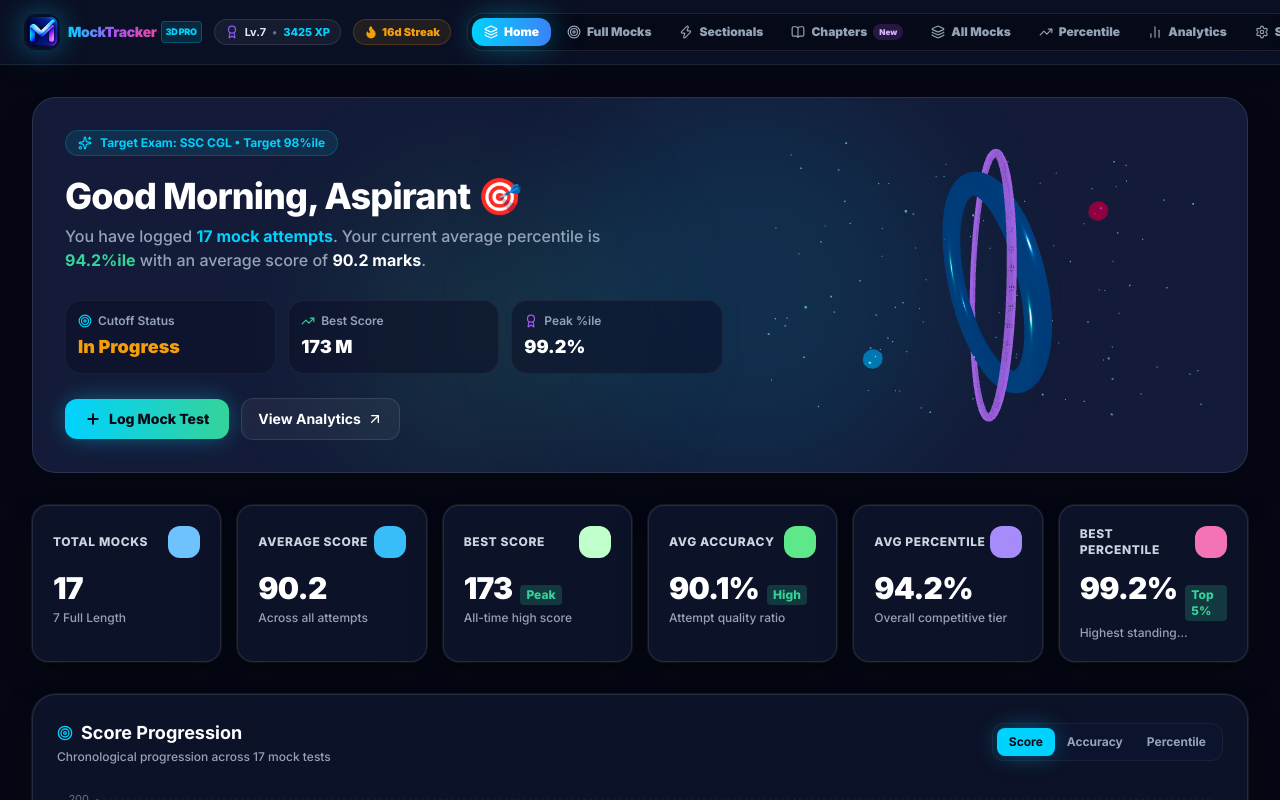
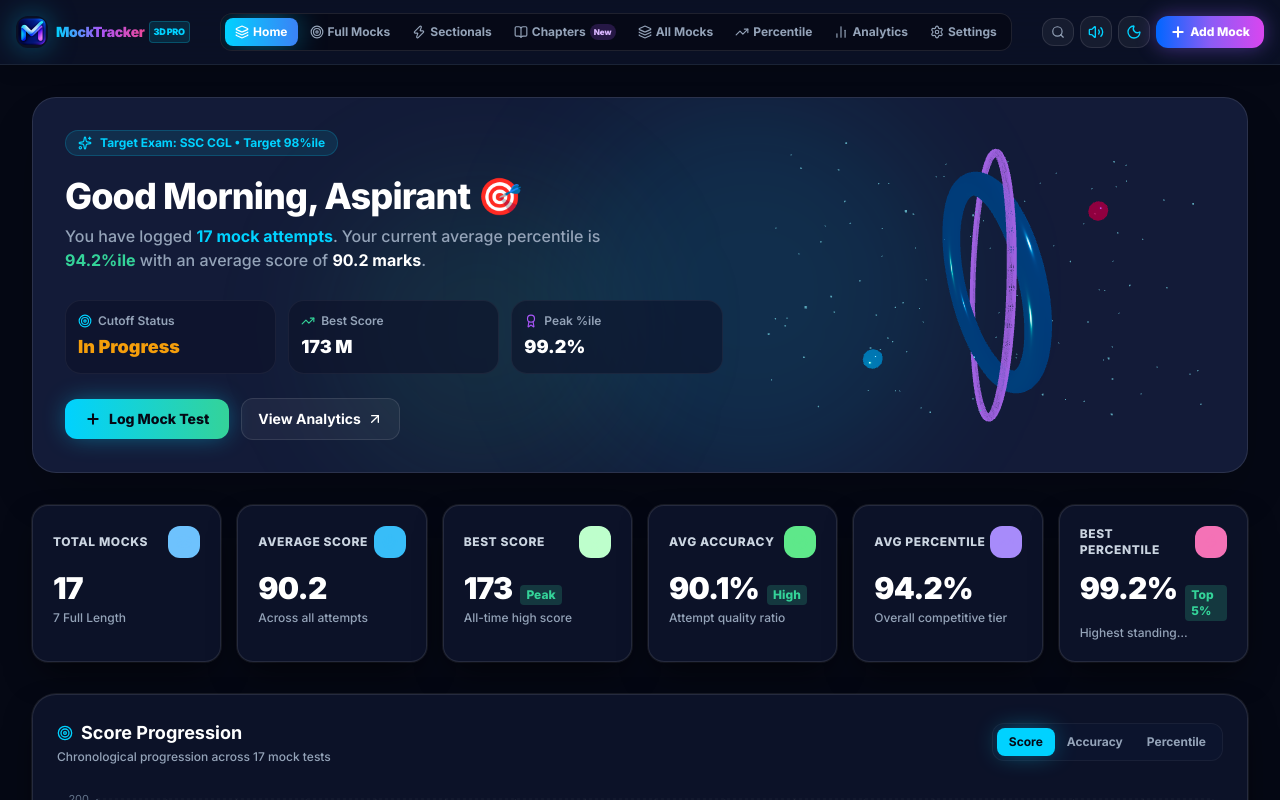
Before and after one commit to sscrecall-prog/mock-percentile-tracker, a React (Vite) app: page / in a window 1280 px wide. Shown: the top 800 px of the page. Built offline with nearby package versions, Linux system fonts and the light colour scheme.

Commit message:
Fix navbar width overflow and ensure + Add Mock CTA, sound toggle, theme switch and search are always 100% visible across all desktop screen sizes at 100% Chrome zoom

```diff
--- a/src/components/common/Navbar.tsx
+++ b/src/components/common/Navbar.tsx
@@ -10,7 +10,6 @@ import {
   Target,
   Zap,
   Settings as SettingsIcon,
-  Sparkles,
   BookOpen,
   Flame,
   Volume2,
@@ -35,14 +34,14 @@ export const Navbar: React.FC = () => {
   const { theme, setTheme, activeTheme } = useTheme();
 
   const navItems: { id: NavView; label: string; icon: React.ReactNode; badge?: string }[] = [
-    { id: 'home', label: 'Home', icon: <Layers className="w-3.5 h-3.5" /> },
-    { id: 'full-length', label: 'Full Mocks', icon: <Target className="w-3.5 h-3.5" /> },
-    { id: 'sectional', label: 'Sectionals', icon: <Zap className="w-3.5 h-3.5" /> },
-    { id: 'chapter-wise', label: 'Chapters', icon: <BookOpen className="w-3.5 h-3.5" />, badge: 'New' },
-    { id: 'mocks', label: 'All Mocks', icon: <Layers className="w-3.5 h-3.5" /> },
-    { id: 'percentile', label: 'Percentile', icon: <TrendingUp className="w-3.5 h-3.5" /> },
-    { id: 'analytics', label: 'Analytics', icon: <BarChart2 className="w-3.5 h-3.5" /> },
-    { id: 'settings', label: 'Settings', icon: <SettingsIcon className="w-3.5 h-3.5" /> },
+    { id: 'home', label: 'Home', icon: <Layers className="w-3.5 h-3.5 shrink-0" /> },
+    { id: 'full-length', label: 'Full Mocks', icon: <Target className="w-3.5 h-3.5 shrink-0" /> },
+    { id: 'sectional', label: 'Sectionals', icon: <Zap className="w-3.5 h-3.5 shrink-0" /> },
+    { id: 'chapter-wise', label: 'Chapters', icon: <BookOpen className="w-3.5 h-3.5 shrink-0" />, badge: 'New' },
+    { id: 'mocks', label: 'All Mocks', icon: <Layers className="w-3.5 h-3.5 shrink-0" /> },
+    { id: 'percentile', label: 'Percentile', icon: <TrendingUp className="w-3.5 h-3.5 shrink-0" /> },
+    { id: 'analytics', label: 'Analytics', icon: <BarChart2 className="w-3.5 h-3.5 shrink-0" /> },
+    { id: 'settings', label: 'Settings', icon: <SettingsIcon className="w-3.5 h-3.5 shrink-0" /> },
   ];
 
   const handleNavClick = (id: NavView) => {
@@ -52,68 +51,64 @@ export const Navbar: React.FC = () => {
 
   return (
     <header className="sticky top-0 z-40 w-full backdrop-blur-xl border-b transition-colors duration-300 bg-white/90 dark:bg-[#0c1228]/85 warm-cream:bg-warmBg/90 border-slate-200/80 dark:border-slate-800/80 shadow-lg">
-      <div className="w-full max-w-[1440px] mx-auto px-3 sm:px-4 lg:px-6 h-16 flex items-center justify-between gap-2 sm:gap-4">
+      <div className="w-full max-w-[1440px] mx-auto px-2 sm:px-4 h-16 flex items-center justify-between gap-1.5 sm:gap-3 overflow-hidden">
 
-        {/* 1. Brand Logo & Aspirant Rank Badge */}
-        <div className="flex items-center gap-3 shrink-0">
+        {/* 1. Brand Logo & Gamification Badges */}
+        <div className="flex items-center gap-2 shrink-0">
           <div
             onClick={() => handleNavClick('home')}
-            className="flex items-center gap-2 cursor-pointer group shrink-0"
+            className="flex items-center gap-1.5 sm:gap-2 cursor-pointer group shrink-0"
           >
             <img
               src="/logo.png"
               alt="MockTracker Logo"
-              className="w-8 h-8 sm:w-9 sm:h-9 rounded-xl object-contain shadow-glow-cyan group-hover:scale-105 transition-transform duration-300 shrink-0"
+              className="w-7 h-7 sm:w-8 sm:h-8 rounded-xl object-contain shadow-glow-cyan group-hover:scale-105 transition-transform duration-300 shrink-0"
             />
-            <div>
+            <div className="shrink-0">
               <div className="font-black text-xs sm:text-sm tracking-tight text-slate-900 dark:text-white flex items-center gap-1">
                 <span className="bg-gradient-to-r from-[#00d2ff] via-[#a855f7] to-[#ec4899] bg-clip-text text-transparent">MockTracker</span>
-                <span className="text-[9px] font-black px-1 py-0.2 rounded bg-cyan-500/15 text-cyan-500 dark:text-[#00d2ff] border border-cyan-500/30 uppercase">
+                <span className="text-[8px] sm:text-[9px] font-black px-1 py-0.2 rounded bg-cyan-500/15 text-cyan-500 dark:text-[#00d2ff] border border-cyan-500/30 uppercase">
                   3D Pro
                 </span>
               </div>
-              <p className="text-[9px] text-slate-500 dark:text-slate-400 font-medium hidden 2xl:block">
-                Percentile & Score Intelligence
-              </p>
             </div>
           </div>
 
-          {/* Gamification Level Pill (Desktop) */}
-          <div className="hidden xl:flex items-center gap-1.5 px-2.5 py-1 rounded-full bg-slate-100 dark:bg-white/5 border border-slate-200 dark:border-white/10 text-[11px] font-bold">
-            <Award className="w-3.5 h-3.5 text-[#8b5cf6]" />
+          {/* Gamification Level Pill (Visible on very wide screens 2xl) */}
+          <div className="hidden 2xl:flex items-center gap-1.5 px-2 py-0.5 rounded-full bg-slate-100 dark:bg-white/5 border border-slate-200 dark:border-white/10 text-[10px] font-bold shrink-0">
+            <Award className="w-3 h-3 text-[#8b5cf6]" />
             <span className="text-slate-700 dark:text-slate-200">Lv.{gamification.level}</span>
-            <span className="text-slate-400 dark:text-slate-500">•</span>
             <span className="text-[#00d2ff] font-extrabold">{gamification.totalXp} XP</span>
           </div>
 
-          {/* Streak Flame Badge */}
+          {/* Streak Flame Badge (Visible on very wide screens 2xl) */}
           <div
             title={`${gamification.streakDays} Day Active Mock Streak!`}
-            className="hidden sm:flex items-center gap-1 px-2.5 py-1 rounded-full bg-amber-500/10 border border-amber-500/20 text-amber-500 text-[11px] font-black"
+            className="hidden 2xl:flex items-center gap-1 px-2 py-0.5 rounded-full bg-amber-500/10 border border-amber-500/20 text-amber-500 text-[10px] font-black shrink-0"
           >
-            <Flame className="w-3.5 h-3.5 fill-amber-500" />
+            <Flame className="w-3 h-3 fill-amber-500" />
             <span>{gamification.streakDays}d Streak</span>
           </div>
         </div>
 
-        {/* 2. Desktop Navigation Tabs */}
-        <nav className="hidden lg:flex items-center gap-0.5 xl:gap-1 bg-slate-100/90 dark:bg-[#050814]/80 p-1 rounded-2xl border border-slate-200/80 dark:border-white/10 backdrop-blur-md">
+        {/* 2. Desktop Navigation Tabs (Compact & Responsive) */}
+        <nav className="hidden lg:flex items-center gap-0.5 bg-slate-100/90 dark:bg-[#050814]/80 p-0.5 xl:p-1 rounded-xl border border-slate-200/80 dark:border-white/10 backdrop-blur-md shrink min-w-0 overflow-x-auto no-scrollbar">
           {navItems.map((item) => {
             const isActive = activeView === item.id;
             return (
               <button
                 key={item.id}
                 onClick={() => handleNavClick(item.id)}
-                className={`relative flex items-center gap-1.5 px-2.5 xl:px-3 py-1.5 rounded-xl text-xs font-black transition-all duration-200 whitespace-nowrap ${
+                className={`relative flex items-center gap-1 px-2 xl:px-2.5 py-1.5 rounded-lg text-[11px] xl:text-xs font-bold transition-all duration-200 whitespace-nowrap shrink-0 ${
                   isActive
-                    ? 'bg-gradient-to-r from-[#00d2ff] to-[#3b82f6] text-white shadow-glow-cyan'
+                    ? 'bg-gradient-to-r from-[#00d2ff] to-[#3b82f6] text-white shadow-glow-cyan font-black'
                     : 'text-slate-600 dark:text-slate-400 hover:text-slate-900 dark:hover:text-white hover:bg-slate-200/70 dark:hover:bg-white/5'
                 }`}
               >
                 {item.icon}
                 <span>{item.label}</span>
                 {item.badge && !isActive && (
-                  <span className="px-1.5 py-0.2 rounded-full text-[8px] font-black bg-purple-500/20 text-purple-600 dark:text-purple-300">
+                  <span className="px-1 py-0.1 rounded-full text-[8px] font-black bg-purple-500/20 text-purple-600 dark:text-purple-300">
                     {item.badge}
                   </span>
                 )}
@@ -122,8 +117,8 @@ export const Navbar: React.FC = () => {
           })}
         </nav>
 
-        {/* 3. Right Controls: Search, Sound, Theme Toggle & Add Mock CTA */}
-        <div className="flex items-center gap-1.5 sm:gap-2 shrink-0">
+        {/* 3. Right Controls: Search, Sound, Theme Toggle & ALWAYS FULLY VISIBLE Add Mock CTA */}
+        <div className="flex items-center gap-1 sm:gap-1.5 shrink-0 ml-auto lg:ml-0">
           {/* Quick Search Shortcut */}
           <button
             onClick={() => {
@@ -131,11 +126,10 @@ export const Navbar: React.FC = () => {
               setIsSearchModalOpen(true);
             }}
             title="Search Mocks (Ctrl+K)"
-            className="flex items-center gap-1.5 px-2.5 py-1.5 rounded-xl border border-slate-300 dark:border-white/10 bg-slate-100 dark:bg-white/5 text-slate-700 dark:text-slate-300 hover:text-slate-900 dark:hover:text-white hover:bg-slate-200 dark:hover:bg-white/10 transition-colors text-xs font-bold"
+            className="flex items-center gap-1 px-2 py-1.5 rounded-xl border border-slate-300 dark:border-white/10 bg-slate-100 dark:bg-white/5 text-slate-700 dark:text-slate-300 hover:text-slate-900 dark:hover:text-white hover:bg-slate-200 dark:hover:bg-white/10 transition-colors text-xs font-bold shrink-0"
           >
             <Search className="w-3.5 h-3.5 text-slate-500 dark:text-slate-400 shrink-0" />
-            <span className="hidden xl:inline">Search</span>
-            <kbd className="hidden xl:inline-block px-1 py-0.2 rounded text-[9px] font-mono bg-slate-200 dark:bg-white/10 border border-slate-300 dark:border-white/10 text-slate-600 dark:text-slate-400">
+            <kbd className="hidden 2xl:inline-block px-1 py-0.2 rounded text-[8px] font-mono bg-slate-200 dark:bg-white/10 border border-slate-300 dark:border-white/10 text-slate-600 dark:text-slate-400">
               ⌘K
             </kbd>
           </button>
@@ -144,12 +138,12 @@ export const Navbar: React.FC = () => {
           <button
             onClick={toggleSound}
             title={isSoundEnabled ? 'Mute Sound Effects' : 'Enable Sound Effects'}
-            className="w-8 h-8 flex items-center justify-center rounded-xl border border-slate-300 dark:border-white/10 bg-slate-100 dark:bg-white/5 text-slate-700 dark:text-slate-300 hover:text-slate-900 dark:hover:text-white hover:bg-slate-200 dark:hover:bg-white/10 transition-colors shrink-0"
+            className="w-7 h-7 sm:w-8 sm:h-8 flex items-center justify-center rounded-xl border border-slate-300 dark:border-white/10 bg-slate-100 dark:bg-white/5 text-slate-700 dark:text-slate-300 hover:text-slate-900 dark:hover:text-white hover:bg-slate-200 dark:hover:bg-white/10 transition-colors shrink-0"
           >
             {isSoundEnabled ? (
-              <Volume2 className="w-4 h-4 text-[#00d2ff]" />
+              <Volume2 className="w-3.5 h-3.5 sm:w-4 sm:h-4 text-[#00d2ff]" />
             ) : (
-              <VolumeX className="w-4 h-4 text-slate-400" />
+              <VolumeX className="w-3.5 h-3.5 sm:w-4 sm:h-4 text-slate-400" />
             )}
           </button>
 
@@ -162,25 +156,25 @@ export const Navbar: React.FC = () => {
               else setTheme('dark');
             }}
             title={`Theme: ${theme}`}
-            className="w-8 h-8 flex items-center justify-center rounded-xl border border-slate-300 dark:border-white/10 bg-slate-100 dark:bg-white/5 text-slate-700 dark:text-slate-300 hover:text-slate-900 dark:hover:text-white hover:bg-slate-200 dark:hover:bg-white/10 transition-colors shrink-0"
+            className="w-7 h-7 sm:w-8 sm:h-8 flex items-center justify-center rounded-xl border border-slate-300 dark:border-white/10 bg-slate-100 dark:bg-white/5 text-slate-700 dark:text-slate-300 hover:text-slate-900 dark:hover:text-white hover:bg-slate-200 dark:hover:bg-white/10 transition-colors shrink-0"
           >
             {activeTheme === 'dark' ? (
-              <Moon className="w-4 h-4 text-[#00d2ff]" />
+              <Moon className="w-3.5 h-3.5 sm:w-4 sm:h-4 text-[#00d2ff]" />
             ) : activeTheme === 'warm-cream' ? (
               <span className="text-xs">☕</span>
             ) : (
-              <Sun className="w-4 h-4 text-amber-500" />
+              <Sun className="w-3.5 h-3.5 sm:w-4 sm:h-4 text-amber-500" />
             )}
           </button>
 
-          {/* ALWAYS VISIBLE Signature Neon Cyber CTA */}
+          {/* ALWAYS VISIBLE SIGNATURE NEON CYBER CTA */}
           <button
             onClick={() => {
               audioFX.playClickSound();
               setEditingMock(null);
               setIsAddModalOpen(true);
             }}
-            className="flex items-center gap-1.5 px-3 sm:px-4 py-1.5 sm:py-2 rounded-xl bg-gradient-to-r from-[#0066ff] via-[#8b5cf6] to-[#d946ef] text-white font-extrabold text-xs shadow-[0_0_25px_rgba(139,92,246,0.45)] hover:shadow-[0_0_35px_rgba(217,70,239,0.65)] hover:scale-[1.02] active:scale-[0.98] transition-all shrink-0 whitespace-nowrap"
+            className="flex items-center gap-1 px-2.5 sm:px-3.5 py-1.5 sm:py-2 rounded-xl bg-gradient-to-r from-[#0066ff] via-[#8b5cf6] to-[#d946ef] text-white font-extrabold text-xs shadow-[0_0_20px_rgba(139,92,246,0.45)] hover:shadow-[0_0_30px_rgba(217,70,239,0.65)] hover:scale-[1.02] active:scale-[0.98] transition-all shrink-0 whitespace-nowrap"
           >
             <Plus className="w-3.5 h-3.5 sm:w-4 sm:h-4 stroke-[3] shrink-0" />
             <span>Add Mock</span>
```
